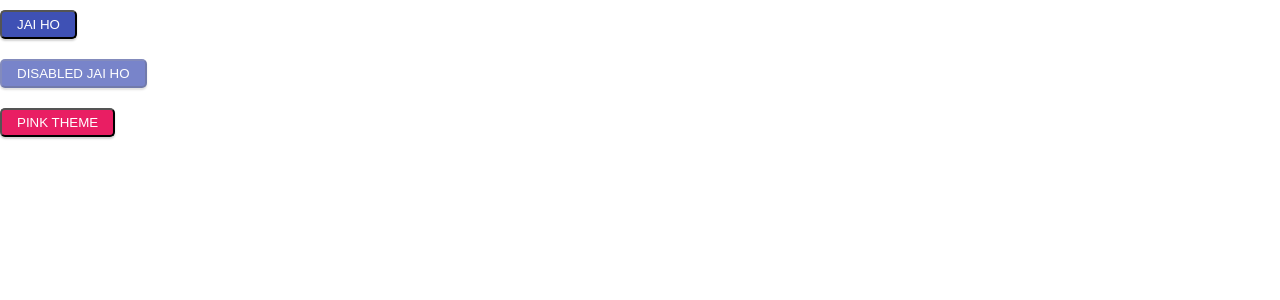
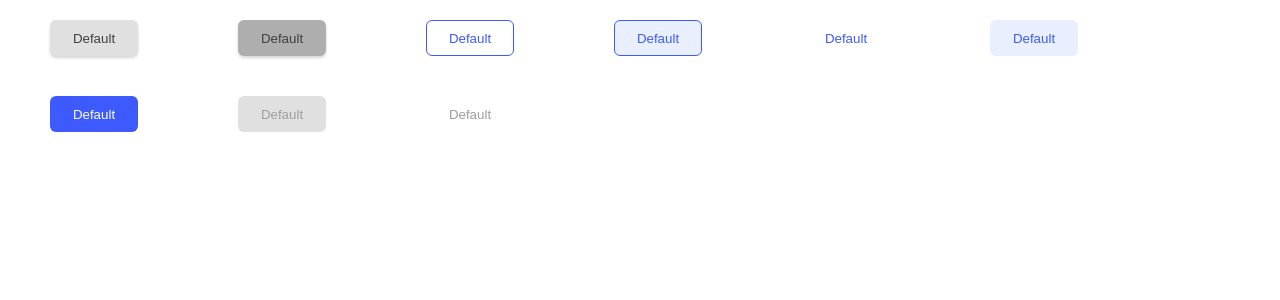
Before and after one commit to vikramvi/Button-component, a React (Create React App) app: page / in a window 1280 px wide. Shown: the top 300 px of the page. Built offline with nearby package versions, Linux system fonts and the light colour scheme.

Commit message:
added few more buttons

```diff
--- a/src/App.js
+++ b/src/App.js
@@ -1,19 +1,15 @@
 import styled from "styled-components";
 
+
 const Button = styled.button`
-  background-color:${(props) => theme[props.theme].default};
-  color: white;
-  padding: 5px 15px;
-  border-radius: 5px;
-  outline: 0;
-  text-transform: uppercase;
-  margin: 10px 0px;
-  cursor: pointer;
-  box-shadow: 0px 2px 2px lightgray;
-  &:disabled {
-    cursor: default;
-    opacity: 0.7;
-  }
+  width: 88px;
+  height: 36px;
+  background:${(props) => buttonTheme[props.buttonTheme].backgroundValue};
+  box-shadow:${(props) => buttonTheme[props.buttonTheme].boxShadowValue};
+  border:${(props) => buttonTheme[props.buttonTheme].borderValue};
+  color:${(props) => buttonTheme[props.buttonTheme].colorValue};
+  border-radius: 6px;
+  margin: 20px 50px;
 `;
 
 const theme = {
@@ -28,24 +24,105 @@ const theme = {
 };
 
 Button.defaultProps = {
-  theme: "blue"
+  buttonTheme: "defaultButtonTheme"
 };
+
+const buttonTheme = {
+  defaultButtonTheme: {
+    borderValue: "0",
+    boxShadowValue: "0",
+    backgroundValue: "0"
+  },
+  defaultButton: {
+    backgroundValue: "#E0E0E0",
+    boxShadowValue: "0px 2px 3px rgba(51, 51, 51, 0.2)",
+    borderValue: "0",
+    colorValue: "#3F3F3F"
+  },
+  hoverFocusType1Button: {
+    backgroundValue: "#AEAEAE",
+    boxShadowValue: "0px 2px 3px rgba(51, 51, 51, 0.2)",
+    borderValue: "0",
+    colorValue: "#3F3F3F"
+  },
+  OutlineVariantButton: {
+    backgroundValue: "0",
+    borderValue: "1px solid #3D5AFE",
+    boxShadowValue: "0",
+    colorValue: "#3D5AFE"
+  },
+  hoverFocusType2Button: {
+    backgroundValue: "rgba(41, 98, 255, 0.1)",
+    boxShadowValue: "0",
+    borderValue: "1px solid #3D5AFE",
+    colorValue: "#3D5AFE"
+  },
+  textVariantButton: {
+    backgroundValue: "0",
+    borderValue: "0",
+    boxShadowValue: "0",
+    colorValue: "#3D5AFE"
+  },
+  hoverFocusType3Button: {
+    backgroundValue: "rgba(41, 98, 255, 0.1)",
+    boxShadowValue: "0",
+    borderValue: "0",
+    colorValue: "#3D5AFE"
+  },
+  disableShadowButton: {
+    backgroundValue: "#3D5AFE",
+    boxShadowValue: "0",
+    borderValue: "0",
+    colorValue: "#FFFFFF"
+  },
+  disabledButton: {
+    backgroundValue: "#E0E0E0",
+    boxShadowValue: "0",
+    borderValue: "0",
+    colorValue: "#9E9E9E",
+  },
+  textVariantDisabledButton: {
+    backgroundValue: "0",
+    boxShadowValue: "0",
+    borderValue: "0",
+    colorValue: "#9E9E9E"
+  }
+
+}
 
 
 
 function App() {
   return (
     <>
-      <div>
-        <Button>Jai Ho</Button>
-      </div>
-      <div>
-        <Button disabled>Disabled Jai Ho</Button>
-      </div>
-      <div>
-        <Button theme="pink">
-          Pink theme
-        </Button>
+      <div style={{ display: "flex", flexDirection: "row", flexWrap: "wrap" }}>
+        <div>
+          <Button buttonTheme="defaultButton">Default</Button>
+        </div>
+        <div>
+          <Button buttonTheme="hoverFocusType1Button">Default</Button>
+        </div>
+        <div>
+          <Button buttonTheme="OutlineVariantButton">Default</Button>
+        </div>
+        <div>
+          <Button buttonTheme="hoverFocusType2Button">Default</Button>
+        </div>
+        <div>
+          <Button buttonTheme="textVariantButton">Default</Button>
+        </div>
+        <div>
+          <Button buttonTheme="hoverFocusType3Button">Default</Button>
+        </div>
+        <div>
+          <Button buttonTheme="disableShadowButton">Default</Button>
+        </div>
+        <div>
+          <Button buttonTheme="disabledButton">Default</Button>
+        </div>
+        <div>
+          <Button buttonTheme="textVariantDisabledButton">Default</Button>
+        </div>
       </div>
     </>
   );
```
